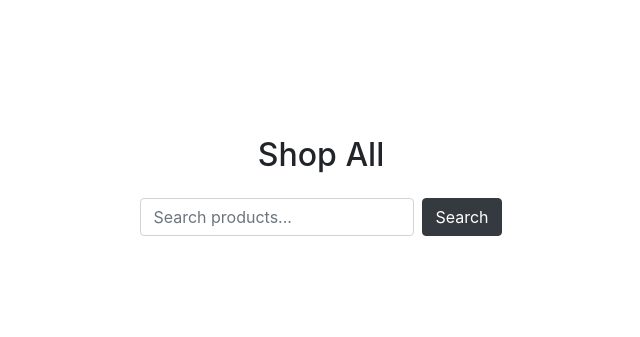
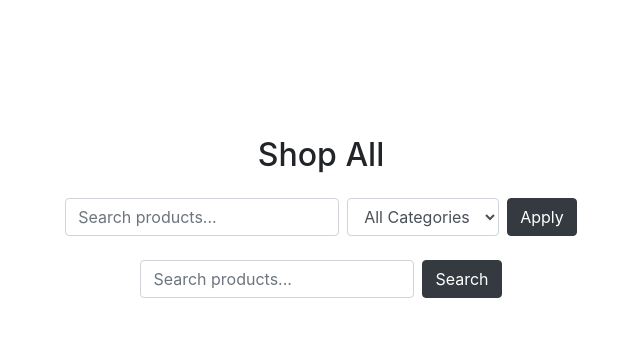
Before and after one commit to Maxcode0101/drift_cult, a Django app: page /store/ in a window 1280 px wide. Shown: the part 56-393 px from the top of the page, without its empty margins (319-959 px from the left). Run offline with Django 4.2, Linux system fonts and the light colour scheme; data that the repository does not hold is empty.

Commit message:
Enhance product list view with category filtering and search functionality

```diff
--- a/store/templates/store/product_list.html
+++ b/store/templates/store/product_list.html
@@ -4,6 +4,20 @@
 {% block content %}
 <div class="container mt-5 pt-5">
   <h2 class="text-center mb-4">Shop All</h2>
+
+  <!-- Search + Filter -->
+  <form method="GET" class="form-inline justify-content-center mb-4">
+    <input type="text" name="q" class="form-control mr-2" placeholder="Search products..." value="{{ request.GET.q }}">
+
+    <select name="category" class="form-control mr-2">
+      <option value="">All Categories</option>
+      {% for cat in categories %}
+        <option value="{{ cat }}" {% if request.GET.category == cat %}selected{% endif %}>{{ cat }}</option>
+      {% endfor %}
+    </select>
+
+    <button type="submit" class="btn btn-dark">Apply</button>
+  </form>
 
   <!-- Search Bar -->
   <form method="GET" class="form-inline justify-content-center mb-4">
--- a/store/views.py
+++ b/store/views.py
@@ -9,17 +9,21 @@ def product_detail(request, pk):
     product = get_object_or_404(Product, pk=pk)
     return render(request, 'store/product_detail.html', {'product': product})
 
+
 def product_list(request):
     products = Product.objects.all()
     return render(request, 'store/product_list.html', {'products': products})
+
 
 def shop_view(request):
     products = Product.objects.all()
     return render(request, 'store/shop.html', {'products': products})
 
+
 @login_required
 def profile_view(request):
     return render(request, 'store/profile.html')
+
 
 class ProductListView(ListView):
     model = Product
@@ -28,11 +32,23 @@ class ProductListView(ListView):
     paginate_by = 20
 
     def get_queryset(self):
+        queryset = Product.objects.all()
         query = self.request.GET.get('q')
-        queryset = super().get_queryset()
+        category = self.request.GET.get('category')
+
         if query:
             queryset = queryset.filter(
                 Q(name__icontains=query) |
                 Q(description__icontains=query)
             )
+
+        if category:
+            queryset = queryset.filter(category__iexact=category)
+
+
         return queryset
+
+    def get_context_data(self, **kwargs):
+        context = super().get_context_data(**kwargs)
+        context['categories'] = Product.objects.values_list('category', flat=True).distinct()
+        return context
```
